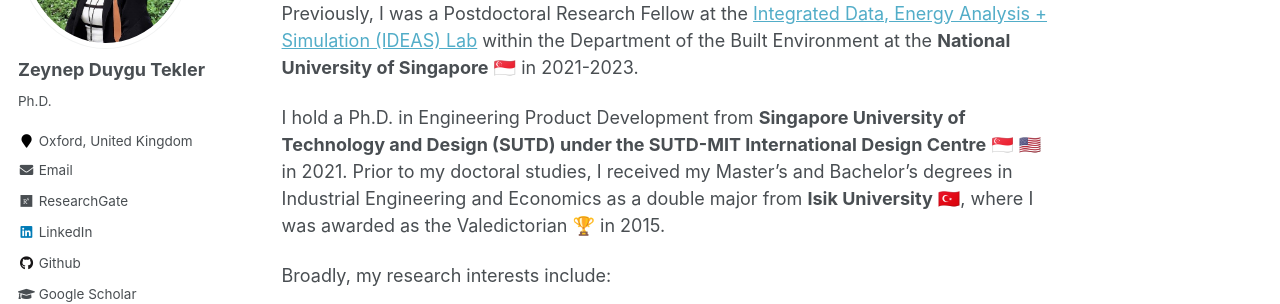
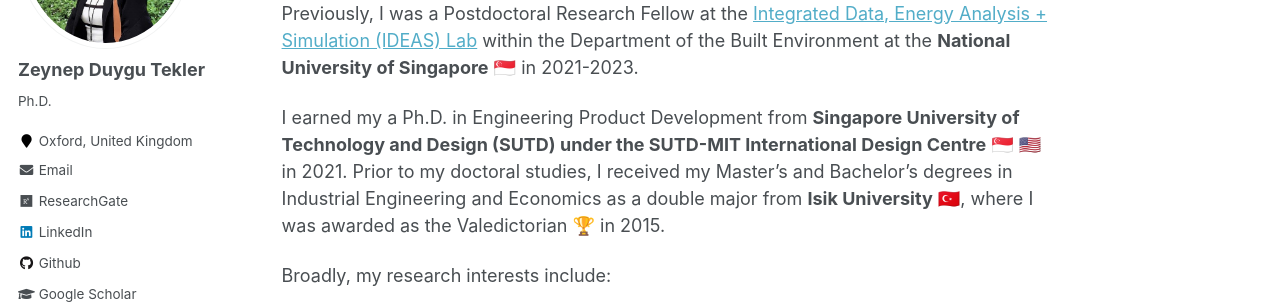
Before and after one commit to zeynepduygutekler/zeynepduygutekler.github.io, a Jekyll site: the page built from _pages/about.md, in a window 1280 px wide and 1255 px high. Shown: the part 265-569 px from the top of the window. Built offline with Jekyll 4.4.1, drawn with Linux system fonts in a browser that asks for light colours; emoji names are drawn with the system emoji font; some web fonts are replaced.

```diff
--- a/_config.yml
+++ b/_config.yml
@@ -102,7 +102,7 @@ author:
   instagram        :
   impactstory      : #"https://profiles.impactstory.org/u/xxxx-xxxx-xxxx-xxxx"
   lastfm           :
-  linkedin         : "https://www.linkedin.com/in/zeynep-duygu-tekler/"
+  linkedin         : "zeynep-duygu-tekler"
   orcid            : "https://orcid.org/0000-0002-1858-0846"
   pinterest        :
   soundcloud       :
--- a/_pages/about.md
+++ b/_pages/about.md
@@ -13,7 +13,7 @@ I am currently a Postdoctoral Researcher at the [Energy Demand Observatory and L
 
 Previously, I was a Postdoctoral Research Fellow at the [Integrated Data, Energy Analysis + Simulation (IDEAS) Lab](https://ideaslab.io/) within the Department of the Built Environment at the **National University of Singapore** :singapore: in 2021-2023.
 
-I hold a Ph.D. in Engineering Product Development from **Singapore University of Technology and Design (SUTD) under the SUTD-MIT International Design Centre** :singapore: :us: in 2021.
+I earned my a Ph.D. in Engineering Product Development from **Singapore University of Technology and Design (SUTD) under the SUTD-MIT International Design Centre** :singapore: :us: in 2021.
 Prior to my doctoral studies, I received my Master's and Bachelor's degrees in Industrial Engineering and Economics
 as a double major from **Isik University** :tr:, where I was awarded as the Valedictorian :trophy: in 2015.
 
```
